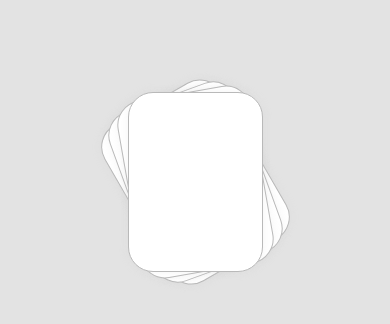
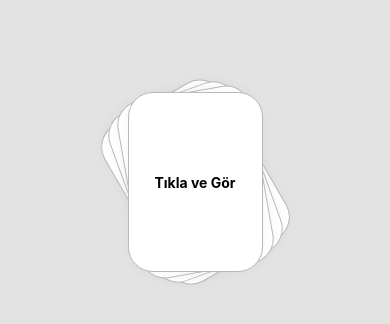
Before and after one commit to burakekincioglu/AnimatedProject, a React Native app: screen / in a window 390 px wide. Both pictures are taken after a click on the button "EXPLOREINTERPOLATE". Shown: the part 272-596 px from the top of the page. Built offline with nearby package versions, Linux system fonts and the light colour scheme.

Commit message:
text eklendi

```diff
--- a/Screens/ExploreInterpolate.tsx
+++ b/Screens/ExploreInterpolate.tsx
@@ -1,5 +1,5 @@
 import React from 'react'
-import { StyleSheet } from 'react-native'
+import { StyleSheet, Text } from 'react-native'
 import Animated, { interpolate, SharedValue, useAnimatedStyle, useSharedValue, withSpring } from 'react-native-reanimated'
 
 const ExploreInterpolate = () => {
@@ -45,7 +45,9 @@ const ExploreInterpolate = () => {
         <Animated.View
             key={index}
             style={[styles.card, rStyle, {zIndex: -index}]}
-        />
+        >
+            {index === 0 && <Text style={styles.text} >Tıkla ve Gör</Text>}
+        </Animated.View>
     )
 
   })
@@ -89,6 +91,11 @@ const styles = StyleSheet.create({
         elevation: 3,
         borderWidth: 1,
         borderColor: '#b9b9b9',
-        position: 'absolute'
+        position: 'absolute',
+        alignItems: 'center',
+        justifyContent: "center"
+    },
+    text: {
+        fontWeight: 'bold'
     }
 })
```
